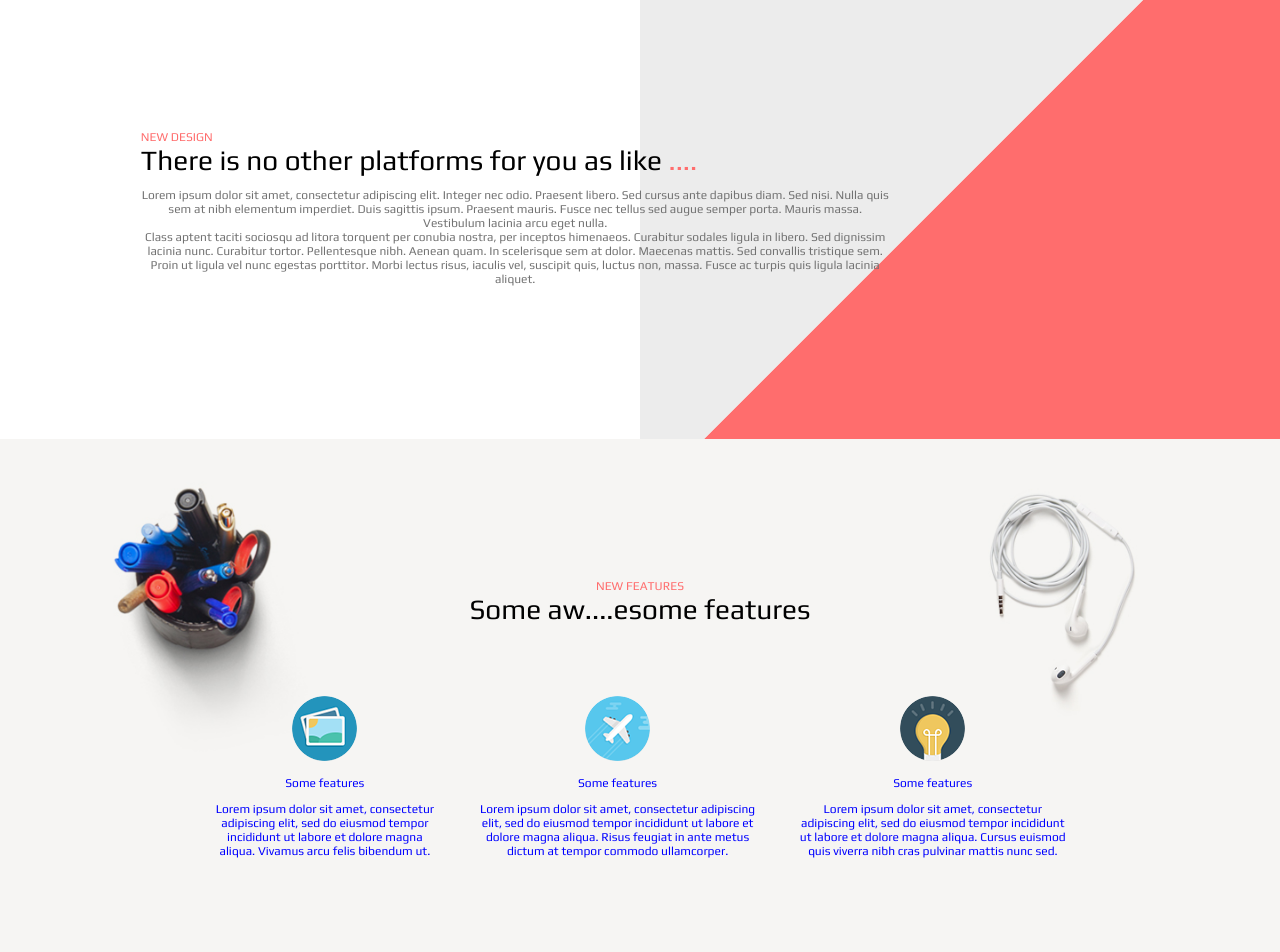
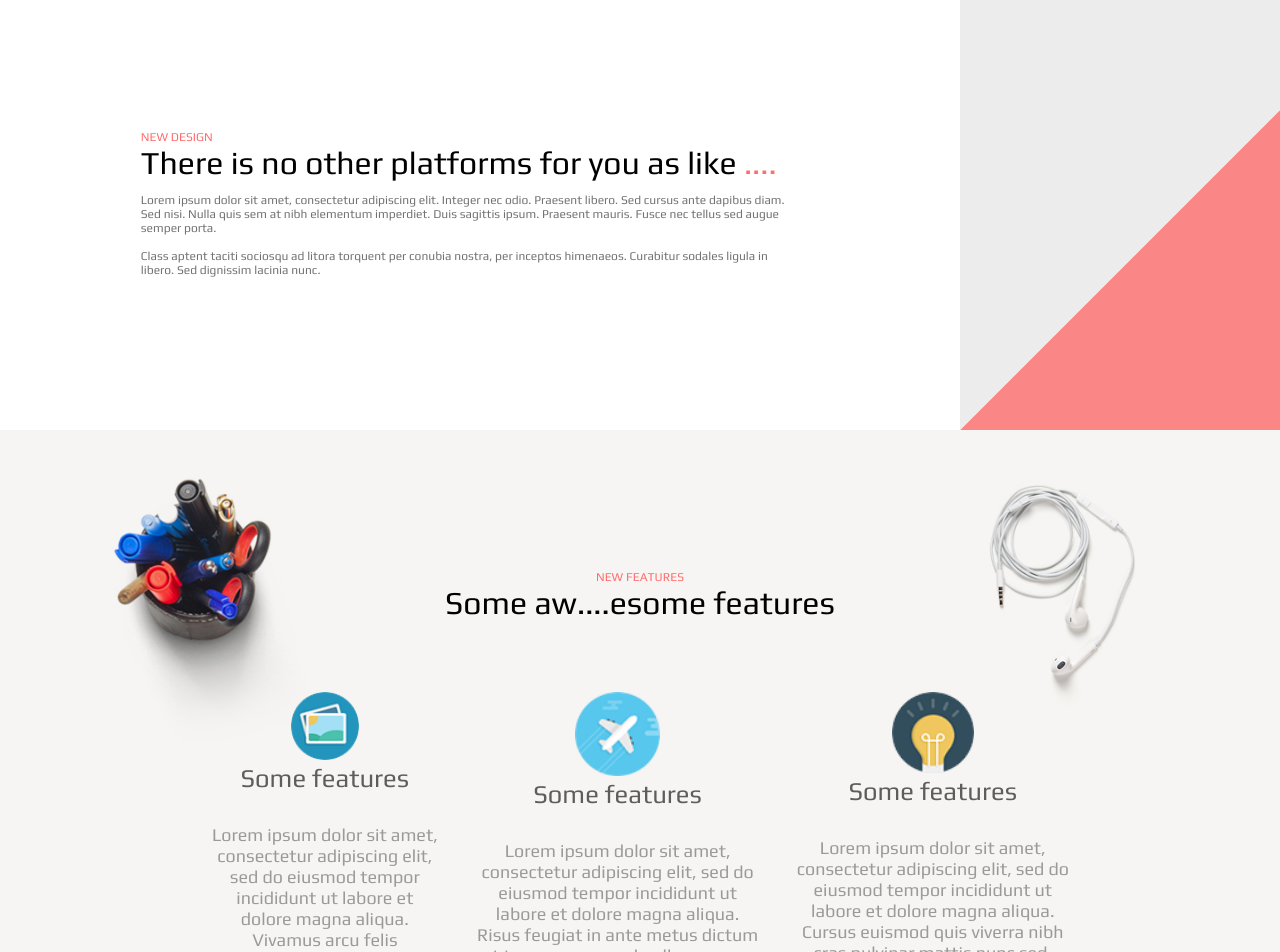
Before and after one commit to morkeltry/startex, a React (Create React App) app: page / in a window 1280 px wide. Shown: the part 740-1692 px from the top of the page. Built offline with nearby package versions, Linux system fonts and the light colour scheme; the HTML template or start-up script is replaced by a standard one.

Commit message:
tweaked text sizes; fixed font-style in SingleGridLine

```diff
--- a/src/App.css
+++ b/src/App.css
@@ -1,5 +1,6 @@
 body {
   color : #727272;
+  background-color : white;
   font-family: 'Play', sans-serif;
   font-size : 1.5vh;
   text-decoration: none;
@@ -51,16 +52,22 @@ section {
   margin-bottom : 2vw;
 }
 
-.bg-image-positionable {
-  position : relative;
-}
-
+.bg-image-positionable {/*
 .bg-pink-triangle {
   background-image : url("images/decorationBox.png");
   background-size: 100%;
   padding : 11vw;
   overflow : none;
+} */
+  position : relative;
 }
+/*
+.bg-pink-triangle {
+  background-image : url("images/decorationBox.png");
+  background-size: 100%;
+  padding : 11vw;
+  overflow : none;
+} */
 
 .section3 {
   background-image : url("images/section3-photoBackground.jpg");
--- a/src/App.js
+++ b/src/App.js
@@ -41,15 +41,15 @@ class App extends Component {
         </section>
 
         <section className="section2-dummy-class">
-          <BackgroundTriangle transform="scale (-1 1) translate(-2 -0.45) scale (1.5)" colourSecondary="#ECECEC" />
-          <div style={{display : 'flex', width: '75%'}}>
-            <div>
-              <H2Like style={{align:'left', pinkBefore:'NEW DESIGN', pinkAfter:'....'}}
+          <BackgroundTriangle transform=" translate(2.25 -0.5) scale (-1 1) scale (1.5)" colourPrimary="#FB8686" colourSecondary="#ECECEC" />
+          <div style={{display : 'flex', width: '65%'}}>
+            <div style={{textAlign:'left'}}>
+              <H2Like style={{pinkBefore:'NEW DESIGN', pinkAfter:'....'}}
                 content= {<span>There is no other platforms for you as like</span>}
               />
               <p>
-                Lorem ipsum dolor sit amet, consectetur adipiscing elit. Integer nec odio. Praesent libero. Sed cursus ante dapibus diam. Sed nisi. Nulla quis sem at nibh elementum imperdiet. Duis sagittis ipsum. Praesent mauris. Fusce nec tellus sed augue semper porta. Mauris massa. Vestibulum lacinia arcu eget nulla.
-                <br /> Class aptent taciti sociosqu ad litora torquent per conubia nostra, per inceptos himenaeos. Curabitur sodales ligula in libero. Sed dignissim lacinia nunc. Curabitur tortor. Pellentesque nibh. Aenean quam. In scelerisque sem at dolor. Maecenas mattis. Sed convallis tristique sem. Proin ut ligula vel nunc egestas porttitor. Morbi lectus risus, iaculis vel, suscipit quis, luctus non, massa. Fusce ac turpis quis ligula lacinia aliquet.
+                Lorem ipsum dolor sit amet, consectetur adipiscing elit. Integer nec odio. Praesent libero. Sed cursus ante dapibus diam. Sed nisi. Nulla quis sem at nibh elementum imperdiet. Duis sagittis ipsum. Praesent mauris. Fusce nec tellus sed augue semper porta.
+                <br /> <br /> Class aptent taciti sociosqu ad litora torquent per conubia nostra, per inceptos himenaeos. Curabitur sodales ligula in libero. Sed dignissim lacinia nunc.
               </p>
             </div>
             <img NOTsrc={pinkTriangle} alt="" style={{height:'100%', left: '60%', overflow: 'none'}} className="iTFHmage-non-aligned" />
@@ -63,6 +63,11 @@ class App extends Component {
             content= {<div>Some aw....esome features</div>}
           />
           <SingleLineGrid data = {features}
+            textStyle= 'normal'
+            textColours= {{
+              titleColour : '#5E5D5D',
+              textColour :'#9A9A98'
+            }}
 
           />
         </section>
@@ -71,8 +76,8 @@ class App extends Component {
           <BackgroundTriangle transform="scale (1 1) translate(-0.5 0) " colourPrimary="#FF8A8A" />
           <div style={{display : 'flex'}}>
             <img src={macbook} alt="macbook" style={{width: '80%'}} className="image-non-aligned" />
-            <div>
-                <H2Like style={{align:'left', pinkBefore:'NEW FEATURES', pinkAfter:'....'}}
+            <div style={{textAlign:'left'}}>
+                <H2Like style={{pinkBefore:'NEW FEATURES', pinkAfter:'....'}}
                 content= {<span>Responsive design, just need your tap</span>}
                 />
                 <p>
@@ -83,7 +88,12 @@ class App extends Component {
         </section>
 
         <section className="section5">
-          <SingleLineGrid data= {founders} />
+          <SingleLineGrid data= {founders}
+            textStyle= 'italic'
+            textColours= {{
+              subtitleColour : 'red',
+              textColour :'#A9A9A7'
+            }} />
           <SingleLineGrid data= {logos ({imageWidth :'10.5vw'})} />
         </section>
 
--- a/src/components/BackgroundTriangle.js
+++ b/src/components/BackgroundTriangle.js
@@ -5,8 +5,6 @@ import image from '../images/decorationBox.png';
 
 class BackgroundTriangle extends React.Component {
   render() {
-console.log('PROPS:',this.props);
-console.log('PROPS.T:',this.props.transform);
     const style= {
       position: 'absolute',     //remember to give content pos : rel
       zIndex: -10,
@@ -19,9 +17,6 @@ console.log('PROPS.T:',this.props.transform);
     };
 
     const colourPrimary = this.props.colourPrimary || '#FF6D6D';
-    const purple='purple';
-console.log('PROPS:',this.props);
-
 
     return <svg  xmlns="http://www.w3.org/2000/svg" style={style} viewBox="0 0 1 1"
         data={this.props.transform+this.props.colourPrimary+this.props.colourSecondary}>
--- a/src/components/BoxAndButtonEmail.js
+++ b/src/components/BoxAndButtonEmail.js
@@ -10,7 +10,7 @@ class BoxAndButtonEmail extends Component {
     return  (<form className="box-and-button-form">
               <div className="flex-container">
               <input type="email" className="text-input-narrow round-border" placeholder="EMAIL" />
-              <input type="image" src={buttonIcon} className="submit-image-paper-plane round-border" alt="Submit Form" />
+              <input type="image" src={buttonIcon} className="submit-image-paper-plane round-border" alt="newsletter subscribe" />
               </div>
               <SocialWidgets />
             </form>
--- a/src/components/SingleLineGrid.js
+++ b/src/components/SingleLineGrid.js
@@ -3,20 +3,23 @@ import './styles/single-line-grid.css';
 
 class SingleLineGrid extends Component {
   render() {
-    const receivedStyle = this.props.style || {};
+    const receivedItemStyle = this.props.style || {};
+    const receivedTextColours = this.props.textColours || {};
+    const receivedTextStyle = this.props.textStyle || {};
+    console.log('GOT:',(receivedTextStyle  || ''));
     const receivedClasses = this.props.class || '';
 
     return  (
-      <div className={'single-line-grid ' + receivedClasses} style={{ alignItems : receivedStyle.align}}>
-        {this.props.data.map (element => { return <span className="single-item"  style={{padding : receivedStyle.padding, alignSelf : receivedStyle.align}}>
+      <div className={'single-line-grid ' + receivedClasses} style={{ alignItems : receivedItemStyle.align}}>
+        {this.props.data.map (element => { return <span className="single-item"  style={{padding : receivedItemStyle.padding, alignSelf : receivedItemStyle.align}}>
           {element.image || null}
-          <p>
+          <p className="item-title" style={{color : receivedTextColours.titleColour || '' }}>
             {element.title || null}
           </p>
-          <p>
+          <p className="item-subtitle" style={{color: receivedTextColours.subtitleColour || '' } }>
             {element.subtitle || null}
           </p>
-          <p>
+          <p className="item-text" style={{color: receivedTextColours.textColour || '', fontStyle : receivedTextStyle || ''}}>
             {element.text || null}
           </p>
         </span>
--- a/src/components/styles/box-and-button-form.css
+++ b/src/components/styles/box-and-button-form.css
@@ -12,6 +12,7 @@
   height: 4vw;
   width: 16vw;
   bottom : 0px;
+  border: 1px solid #EAEAEB;;
   background-color: #F6F6F6;
 }
 
@@ -23,5 +24,5 @@
   bottom : 0px;
   padding : 0.75vw 1vw;
   box-sizing :  border-box;
-  box-shadow: 1px 1px lightgrey;
+  box-shadow: 0 4px #EAEAEB;
 }
--- a/src/components/styles/h2-like.css
+++ b/src/components/styles/h2-like.css
@@ -15,5 +15,5 @@
 }
 
 .h2-like-big {
-  font-size : 3.5vh;
+  font-size : 4vh;
 }
--- /dev/null
+++ b/src/components/styles/logo.css
@@ -0,0 +1,3 @@
+.logo {
+  width : 8%;
+}
--- a/src/components/styles/single-line-grid.css
+++ b/src/components/styles/single-line-grid.css
@@ -2,11 +2,30 @@
   display: inline-flex;
   flex-flow: row nowrap;
   flex-direction:row;
-  color : blue;
   padding : 4vw;
+  margin : 0;
 
 }
 
 .single-item {
   padding : 1.5vw;
+  margin : 0;
 }
+
+.item-title {
+  font-size : 2vw;
+  color : white;
+  margin : 0;
+}
+
+.item-subtitle {
+  font-size : 1.6vw;
+  color : #282828;
+  padding : 0.5vw;
+  margin : 0;
+}
+
+.item-text {
+  font-size : 1.4vw;
+  color :  #282828;
+}
--- a/src/data/features.js
+++ b/src/data/features.js
@@ -6,21 +6,21 @@ import feature3 from '../images/section3-icon3.png';
 export default [
   {
     image :
-      <img src={feature1} alt={'letters'} className="logo" />,
+      <img src={feature1} alt={'letters'} className="logo" style={{width : "30%"}}/>,
     title :
       'Some  features',
     text : 'Lorem ipsum dolor sit amet, consectetur adipiscing elit, sed do eiusmod tempor incididunt ut labore et dolore magna aliqua. Vivamus arcu felis bibendum ut.'
   },
   {
     image :
-      <img src={feature2} alt={'planes'} className="logo" />,
+      <img src={feature2} alt={'planes'} className="logo"  style={{width : "30%"}}/>,
     title :
       'Some  features',
     text : 'Lorem ipsum dolor sit amet, consectetur adipiscing elit, sed do eiusmod tempor incididunt ut labore et dolore magna aliqua. Risus feugiat in ante metus dictum at tempor commodo ullamcorper.'
   },
   {
     image :
-      <img src={feature3} alt={'electricity'} className="logo" />,
+      <img src={feature3} alt={'electricity'} className="logo"  style={{width : "30%"}}/>,
     title :
       'Some  features',
     text : 'Lorem ipsum dolor sit amet, consectetur adipiscing elit, sed do eiusmod tempor incididunt ut labore et dolore magna aliqua. Cursus euismod quis viverra nibh cras pulvinar mattis nunc sed.'
--- a/src/data/founders.js
+++ b/src/data/founders.js
@@ -9,7 +9,7 @@ export default [
     subtitle :
       'Co Founder',
     text :
-      'Lorem ipsum dolor sit amet, consectetur adipiscing elit. Integer nec odio. Praesent libero. Sed cursus ante dapibus diam. Sed nisi. Nulla quis sem at nibh elementum imperdiet. Duis sagittis ipsum. Praesent mauris. Fusce nec tellus sed augue semper porta. Mauris massa. Vestibulum lacinia arcu eget nulla. '
+      '"Lorem ipsum dolor sit amet, consectetur adipiscing elit. Integer nec odio. Praesent libero. Sed cursus ante dapibus diam. Sed nisi. Nulla quis sem at nibh elementum imperdiet. Duis sagittis ipsum. Praesent mauris. Fusce nec tellus sed augue semper porta. Mauris massa. Vestibulum lacinia arcu eget nulla.""'
   },
   {
     image :
@@ -19,7 +19,7 @@ export default [
     subtitle :
       'Co Founder',
     text :
-      'Lorem ipsum dolor sit amet, consectetur adipiscing elit. Integer nec odio. Praesent libero. Sed cursus ante dapibus diam. Sed nisi. Nulla quis sem at nibh elementum imperdiet. Duis sagittis ipsum. Praesent mauris. Fusce nec tellus sed augue semper porta. Mauris massa. Vestibulum lacinia arcu eget nulla. '
+      '"Lorem ipsum dolor sit amet, consectetur adipiscing elit. Integer nec odio. Praesent libero. Sed cursus ante dapibus diam. Sed nisi. Nulla quis sem at nibh elementum imperdiet. Duis sagittis ipsum. Praesent mauris. Fusce nec tellus sed augue semper porta. Mauris massa. Vestibulum lacinia arcu eget nulla."'
   },
   {
     image :
@@ -29,6 +29,6 @@ export default [
     subtitle :
       'Co Founder',
     text :
-      'Lorem ipsum dolor sit amet, consectetur adipiscing elit. Integer nec odio. Praesent libero. Sed cursus ante dapibus diam. Sed nisi. Nulla quis sem at nibh elementum imperdiet. Duis sagittis ipsum. Praesent mauris. Fusce nec tellus sed augue semper porta. Mauris massa. Vestibulum lacinia arcu eget nulla. '
+      '"Lorem ipsum dolor sit amet, consectetur adipiscing elit. Integer nec odio. Praesent libero. Sed cursus ante dapibus diam. Sed nisi. Nulla quis sem at nibh elementum imperdiet. Duis sagittis ipsum. Praesent mauris. Fusce nec tellus sed augue semper porta. Mauris massa. Vestibulum lacinia arcu eget nulla." '
   }
 ]
```
